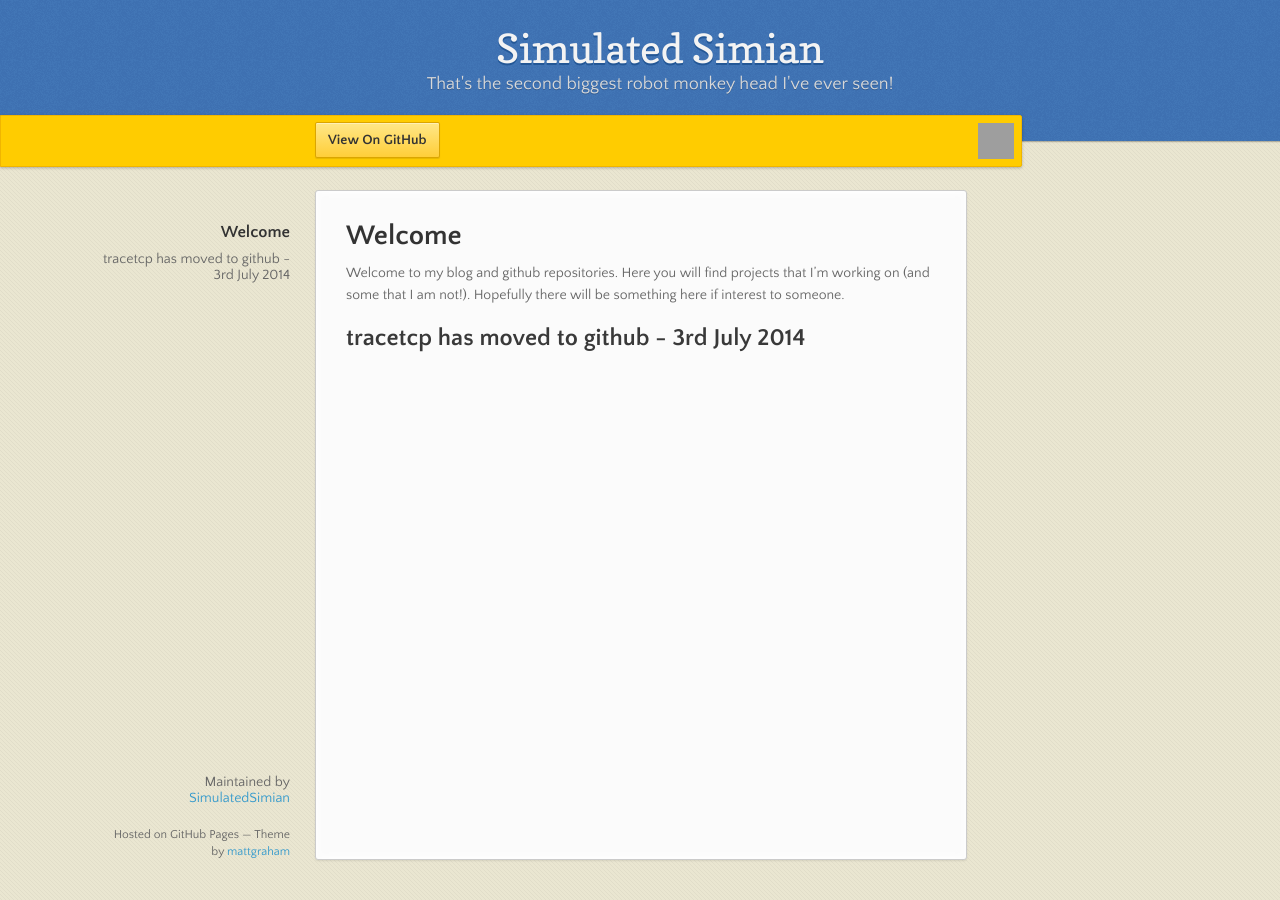
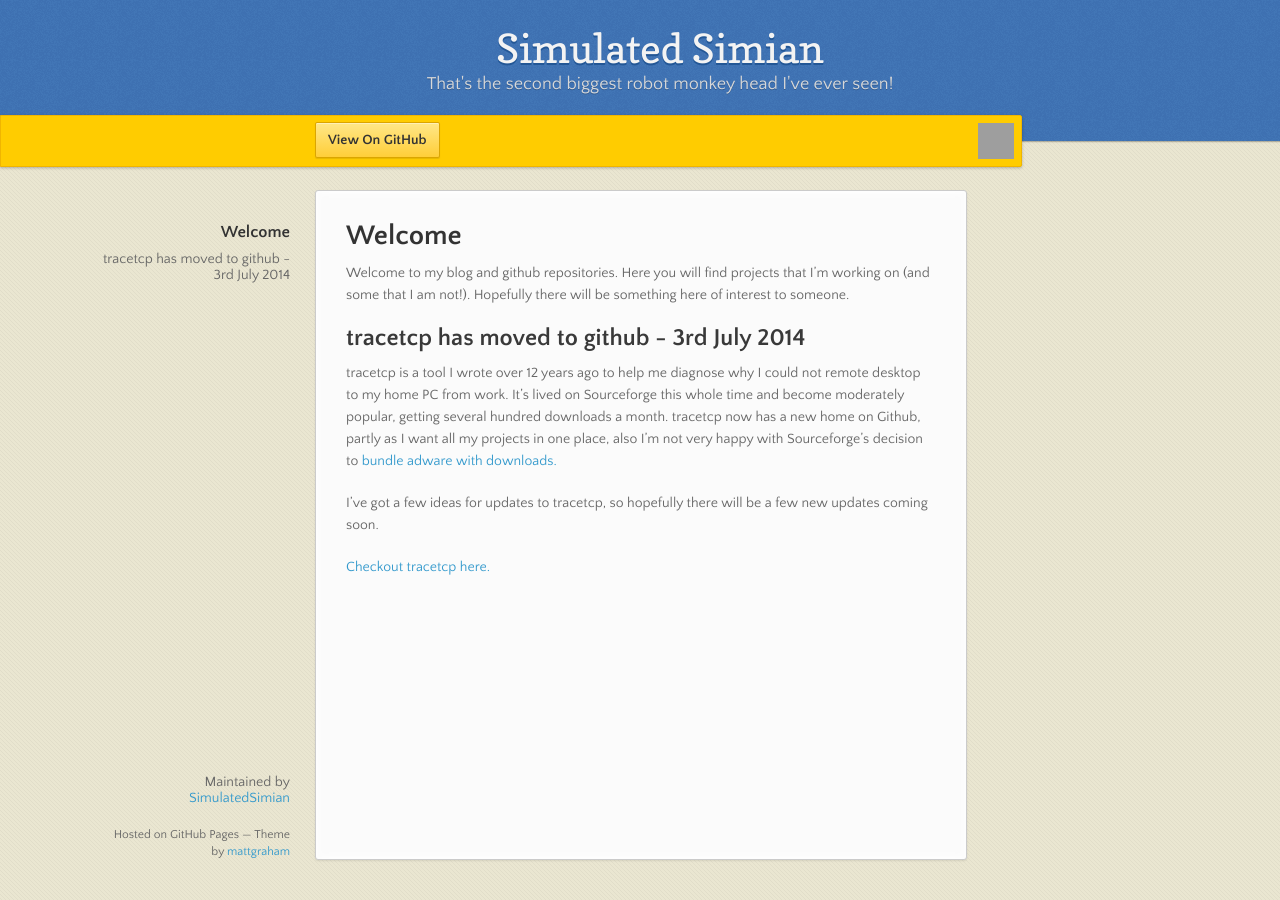
Before and after one commit to SimulatedSimian/SimulatedSimian.github.io, a Jekyll site: the page built from index.md, in a window 1280 px wide. Built offline with Jekyll 4.4.1, drawn with Linux system fonts in a browser that asks for light colours; nearby versions of some CDN libraries; grey boxes are pictures that could not be loaded.

Commit message:
Update index.md

```diff
--- a/index.md
+++ b/index.md
@@ -9,6 +9,12 @@ projectrepo: https://github.com/SimulatedSimian/
 
 # Welcome
 
-Welcome to my blog and github repositories. Here you will find projects that I'm working on (and some that I am not!). Hopefully there will be something here if interest to someone.
+Welcome to my blog and github repositories. Here you will find projects that I'm working on (and some that I am not!). Hopefully there will be something here of interest to someone.
 
 ## tracetcp has moved to github - 3rd July 2014
+
+tracetcp is a tool I wrote over 12 years ago to help me diagnose why I could not remote desktop to my home PC from work. It's lived on Sourceforge this whole time and become moderately popular, getting several hundred downloads a month. tracetcp now has a new home on Github, partly as I want all my projects in one place, also I’m not very happy with Sourceforge’s decision to [bundle adware with downloads.](http://lwn.net/Articles/564250/)
+
+I’ve got a few ideas for updates to tracetcp, so hopefully there will be a few new updates coming soon.
+
+[Checkout tracetcp here.](http://simulatedsimian.github.io/tracetcp.html)
```
